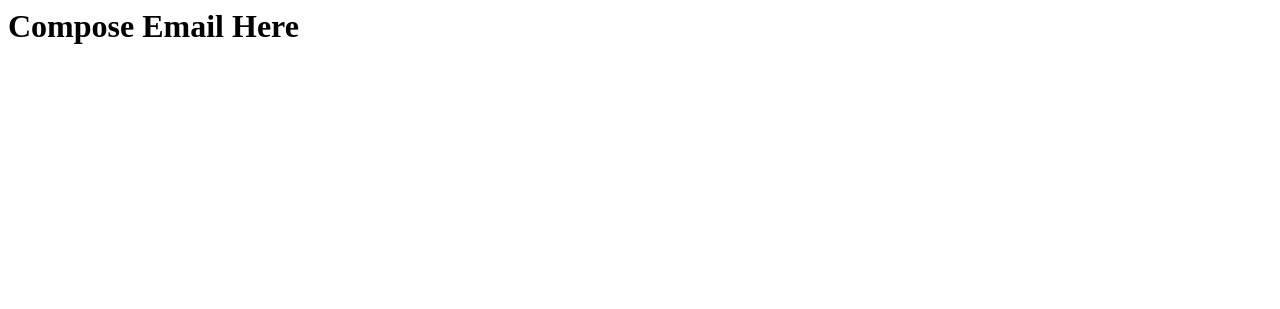
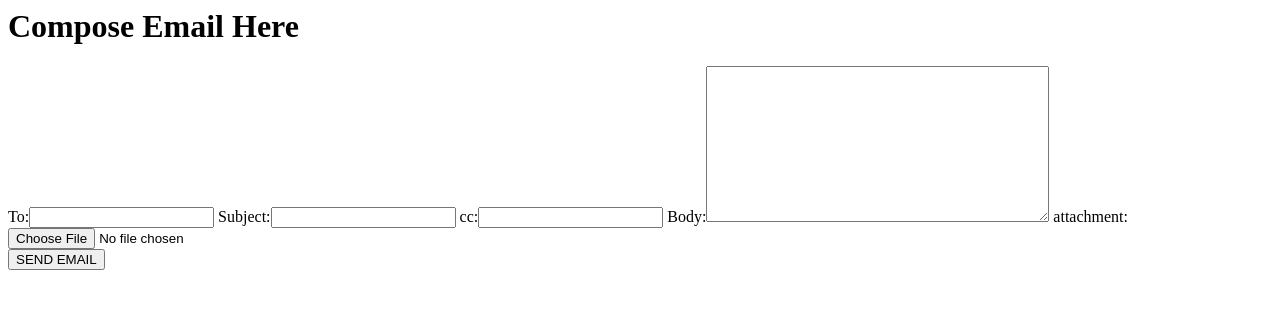
Before and after one commit to Intro-to-SE-Lab-Fall-20/Group-4, a Django app: page /compose/ in a window 1280 px wide. Shown: the top 309 px of the page. Run offline with Django 3.2, Linux system fonts and the light colour scheme.

Commit message:
Added compose email front end with input fields.

```diff
--- a/polymail/polymail/forms.py
+++ b/polymail/polymail/forms.py
@@ -1,7 +1,8 @@
 from django import forms
 
-def EmailForm(forms.Form):
-        to_email = forms.CharField(max_length=320, required=True)
-        subject = forms.CharField(max_length=998, required=True)
-        cc = forms.CharField(max_length=90)
-        message = forms.CharField(widget=forms.Textarea)
+class EmailForm(forms.Form):
+        to_email = forms.EmailField(label="To", required=True)
+        subject = forms.CharField(label="Subject", max_length=998, required=True)
+        cc = forms.CharField(label="cc", max_length=90)
+        body = forms.CharField(label="Body", widget=forms.Textarea)
+        attachment = forms.Field(label="attachment", widget = forms.FileInput)
--- a/polymail/polymail/urls.py
+++ b/polymail/polymail/urls.py
@@ -1,18 +1,3 @@
-"""polymail URL Configuration
-
-The `urlpatterns` list routes URLs to views. For more information please see:
-    https://docs.djangoproject.com/en/3.1/topics/http/urls/
-Examples:
-Function views
-    1. Add an import:  from my_app import views
-    2. Add a URL to urlpatterns:  path('', views.home, name='home')
-Class-based views
-    1. Add an import:  from other_app.views import Home
-    2. Add a URL to urlpatterns:  path('', Home.as_view(), name='home')
-Including another URLconf
-    1. Import the include() function: from django.urls import include, path
-    2. Add a URL to urlpatterns:  path('blog/', include('blog.urls'))
-"""
 from django.contrib import admin
 from django.urls import include, path
 
--- a/polymail/polymail/views.py
+++ b/polymail/polymail/views.py
@@ -1,11 +1,24 @@
 from django.contrib.auth import logout
 from django.shortcuts import redirect, render
+
+from polymail.forms import EmailForm
 
 def index(request):
     return render(request, 'main/index.html')
 
 def compose(request):
-    return render(request, 'main/compose.html')
+    if request.method == 'GET':
+        form = EmailForm()
+    else:
+        form = EmailForm(request.POST)
+        if form.is_valid():
+            to_email = form.cleaned_data['to_email']
+            subject = form.cleaned_data['subject']
+            cc = form.cleaned_data['cc']
+            body = form.cleaned_data['body']
+            return redirect('/')
+    return render(request, "main/compose.html", {"form":form})
+
 
 def logout_view(request):
     logout(request)
--- a/polymail/templates/main/compose.html
+++ b/polymail/templates/main/compose.html
@@ -1 +1,8 @@
 <h1>Compose Email Here</h1>
+
+<form method="post">
+    {{ form }}
+    <div class="form-actions">
+        <button type="submit">SEND EMAIL</button>
+    </div>
+</form>
```
